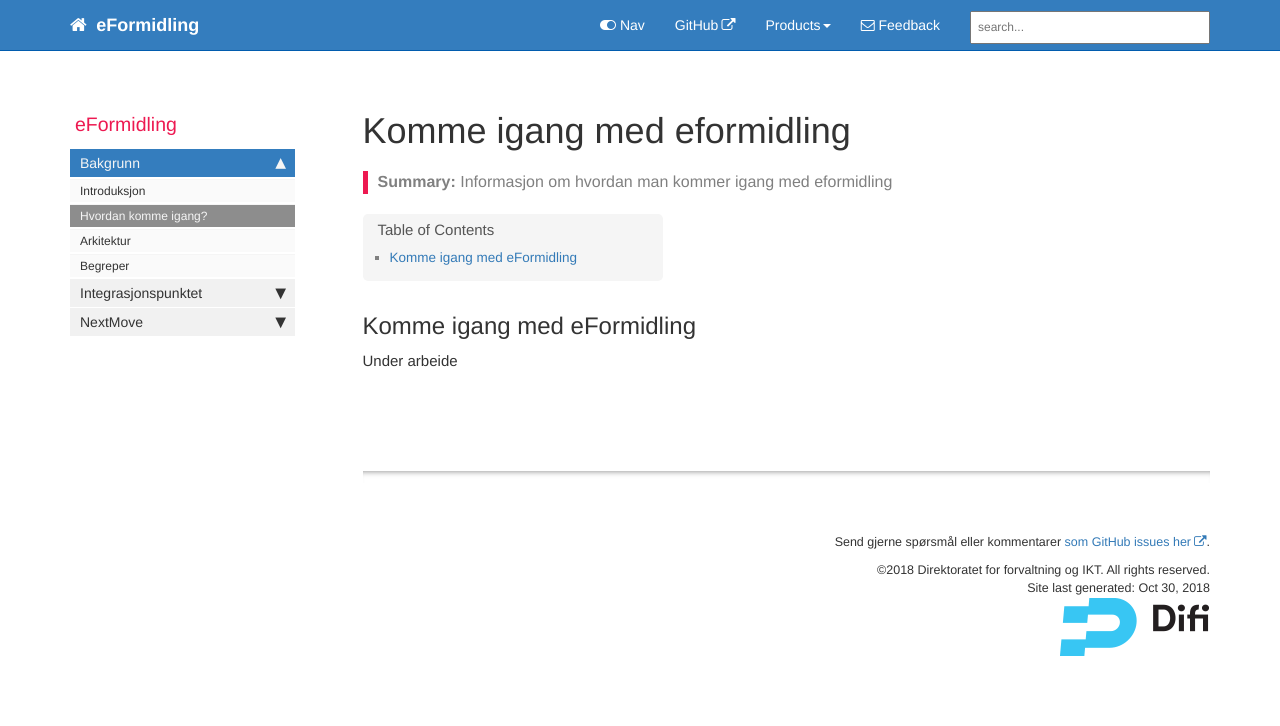
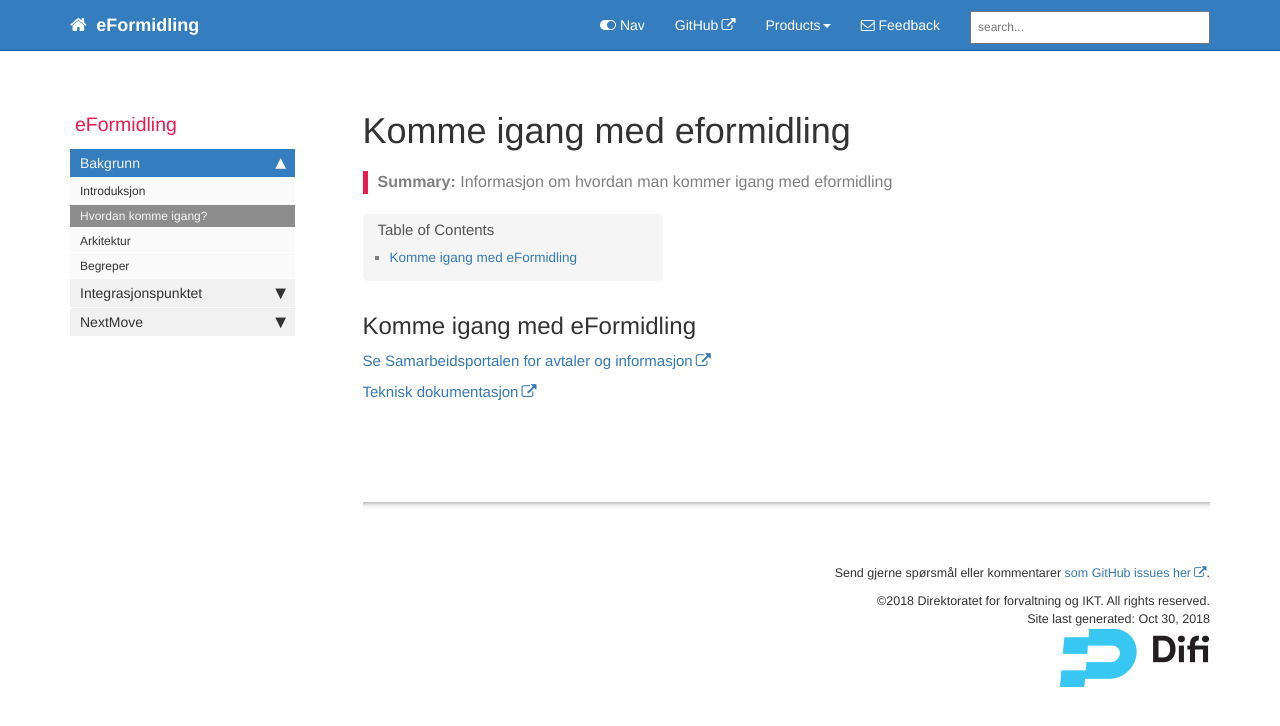
Before and after one commit to difi/eformidling, a Jekyll site: the page built from pages/eformidling/get_started.md, in a window 1280 px wide. Shown: the top 726 px of the page. Built offline with Jekyll 4.4.1, drawn with Linux system fonts in a browser that asks for light colours; nearby versions of some CDN libraries; comment, search, counter and statistics services are not loaded.

Commit message:
Update get_started.md

```diff
--- a/pages/eformidling/get_started.md
+++ b/pages/eformidling/get_started.md
@@ -10,4 +10,6 @@ folder: eformidling
 
 ## Komme igang med eFormidling
 
-Under arbeide
+[Se Samarbeidsportalen for avtaler og informasjon](https://samarbeid.difi.no/felleslosninger/eformidling/ta-i-bruk-eformidling/1-forberedelser)
+
+[Teknisk dokumentasjon](https://difi.github.io/move-integrasjonspunkt/index.html)
```
